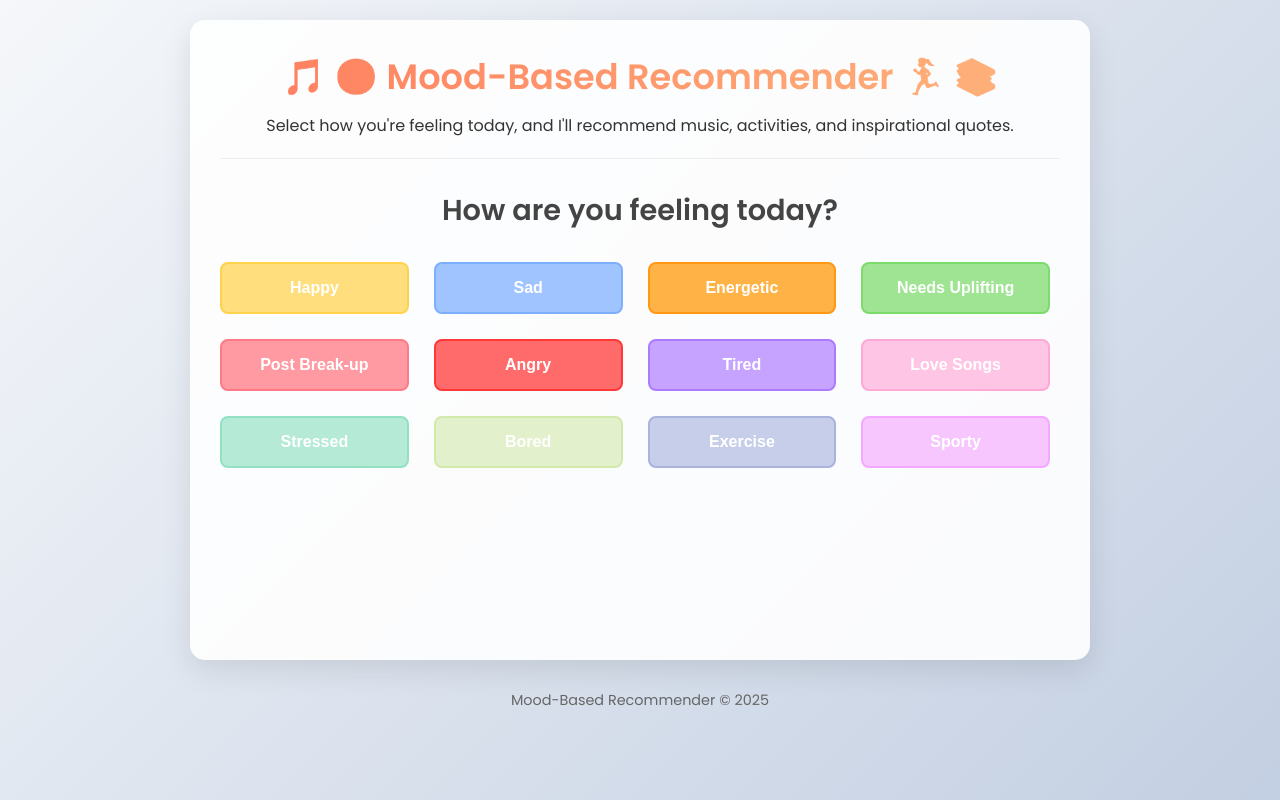
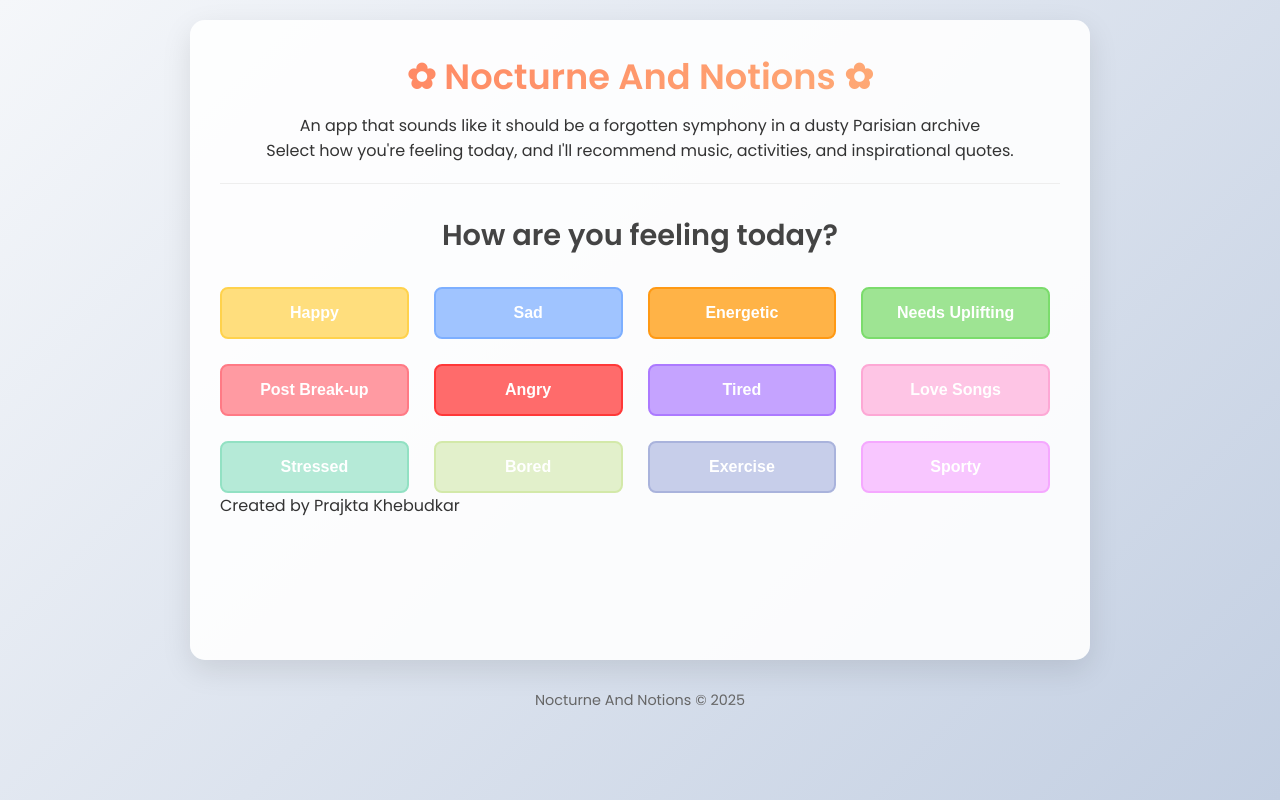
Before and after one commit to prajktakhebudkar/Nocturne-And-Notions, a plain HTML site: page index.html in a window 1280 px wide. Drawn offline with Linux system fonts and the light colour scheme.

Commit message:
Update index.html
Beautify

```diff
--- a/index.html
+++ b/index.html
@@ -3,14 +3,15 @@
 <head>
     <meta charset="UTF-8">
     <meta name="viewport" content="width=device-width, initial-scale=1.0">
-    <title>Mood-Based Recommender</title>
+    <title>Nocturne And Notions</title>
     <link rel="stylesheet" href="styles.css">
     <link href="https://fonts.googleapis.com/css2?family=Poppins:wght@300;400;600&display=swap" rel="stylesheet">
 </head>
 <body>
     <div class="container">
         <header>
-            <h1>🎵 😊 Mood-Based Recommender 🏃‍♀️ 📚</h1>
+            <h1>✿ Nocturne And Notions ✿</h1>
+            <p class="tagline">An app that sounds like it should be a forgotten symphony in a dusty Parisian archive</p>
             <p>Select how you're feeling today, and I'll recommend music, activities, and inspirational quotes.</p>
         </header>
 
@@ -30,6 +31,7 @@
                 <button class="mood-btn" data-mood="exercise">Exercise</button>
                 <button class="mood-btn" data-mood="sporty">Sporty</button>
             </div>
+            <div class="signature">Created by Prajkta Khebudkar</div>
         </div>
 
         <div class="recommendations-container" id="recommendations">
@@ -52,7 +54,7 @@
     </div>
 
     <footer>
-        <p>Mood-Based Recommender &copy; 2025</p>
+        <p>Nocturne And Notions &copy; 2025</p>
     </footer>
 
     <script src="app.js"></script>
```
